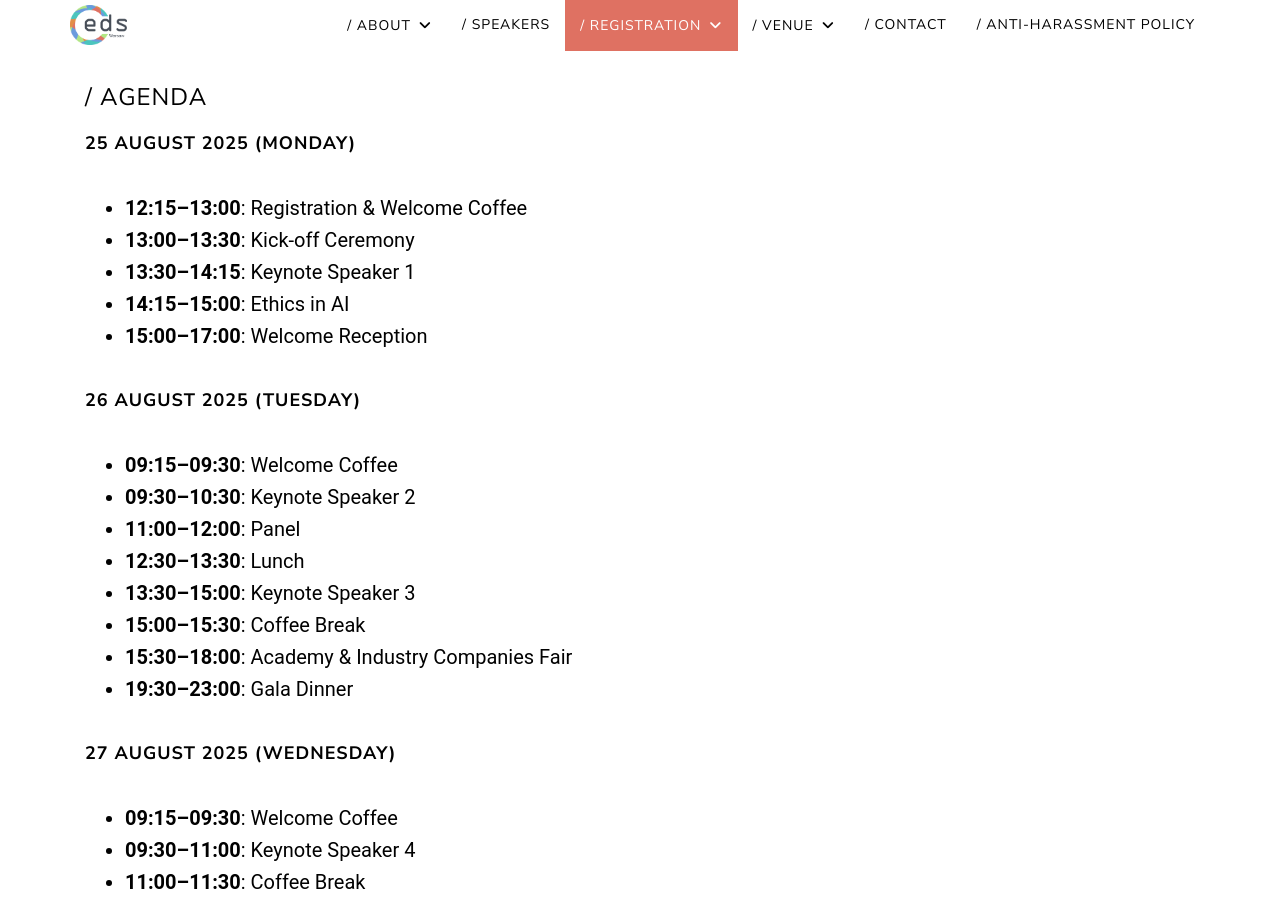
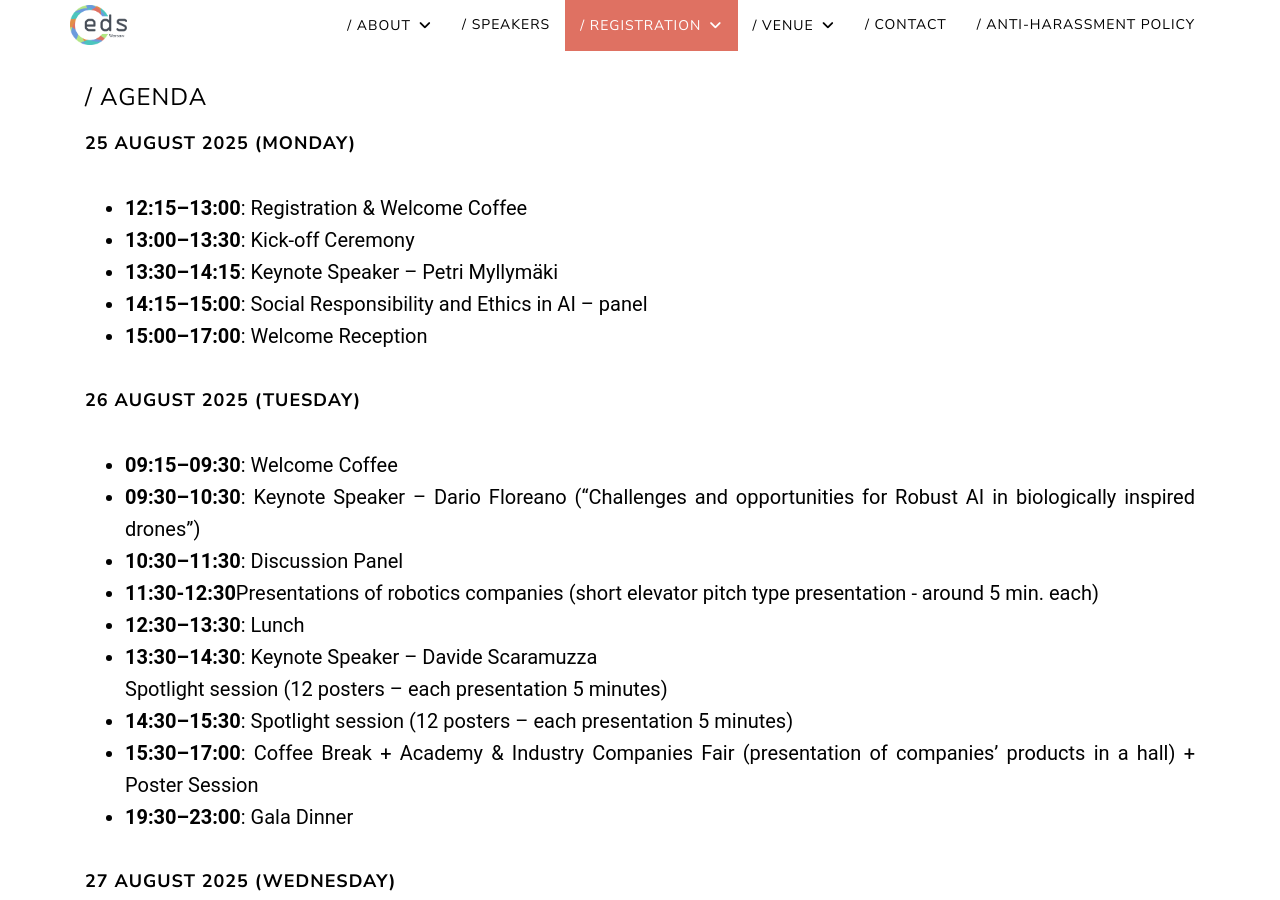
Before and after one commit to eds2025/eds2025.github.io, a Jekyll site: the page built from index.html, in a window 1280 px wide and 900 px high, scrolled down 3308 px. Built offline with Jekyll 4.4.1, drawn with Linux system fonts in a browser that asks for light colours; some of the changed text lies outside the part shown.

Commit message:
agenda updated

```diff
--- a/_includes/home/registration.html
+++ b/_includes/home/registration.html
@@ -10,29 +10,37 @@
             <ul>
                 <li><strong>12:15–13:00</strong>: Registration & Welcome Coffee</li>
                 <li><strong>13:00–13:30</strong>: Kick-off Ceremony</li>
-                <li><strong>13:30–14:15</strong>: Keynote Speaker 1</li>
-                <li><strong>14:15–15:00</strong>: Ethics in AI</li>
+                <li><strong>13:30–14:15</strong>: Keynote Speaker – Petri Myllymäki</li>
+                <li><strong>14:15–15:00</strong>: Social Responsibility and Ethics in AI – panel</li>
                 <li><strong>15:00–17:00</strong>: Welcome Reception</li>
             </ul>
 
             <h4><strong>26 August 2025 (Tuesday)</strong></h4>
             <ul>
                 <li><strong>09:15–09:30</strong>: Welcome Coffee</li>
-                <li><strong>09:30–10:30</strong>: Keynote Speaker 2</li>
-                <li><strong>11:00–12:00</strong>: Panel</li>
+                <li><strong>09:30–10:30</strong>: Keynote Speaker – Dario Floreano (“Challenges and opportunities for
+                    Robust AI in biologically inspired
+                    drones”)
+                </li>
+                <li><strong>10:30–11:30</strong>: Discussion Panel</li>
+                <li><strong>11:30-12:30</strong>Presentations of robotics companies (short elevator pitch type
+                    presentation - around 5 min. each)</li>
                 <li><strong>12:30–13:30</strong>: Lunch</li>
-                <li><strong>13:30–15:00</strong>: Keynote Speaker 3</li>
-                <li><strong>15:00–15:30</strong>: Coffee Break</li>
-                <li><strong>15:30–18:00</strong>: Academy & Industry Companies Fair</li>
+                <li><strong>13:30–14:30</strong>: Keynote Speaker – Davide Scaramuzza</li>
+                Spotlight session (12 posters – each presentation 5 minutes)
+                <li><strong>14:30–15:30</strong>: Spotlight session (12 posters – each presentation 5 minutes)</li>
+                <li><strong>15:30–17:00</strong>: Coffee Break + Academy & Industry Companies Fair (presentation of
+                    companies’ products in a hall) +
+                    Poster Session</li>
                 <li><strong>19:30–23:00</strong>: Gala Dinner</li>
             </ul>
 
             <h4><strong>27 August 2025 (Wednesday)</strong></h4>
             <ul>
                 <li><strong>09:15–09:30</strong>: Welcome Coffee</li>
-                <li><strong>09:30–11:00</strong>: Keynote Speaker 4</li>
+                <li><strong>09:30–11:00</strong>: Keynote Speaker – Pau Rodríguez López</li>
                 <li><strong>11:00–11:30</strong>: Coffee Break</li>
-                <li><strong>11:30–12:30</strong>: Keynote Speaker 5</li>
+                <li><strong>11:30–12:30</strong>: Keynote Speaker (tbc)</li>
                 <li><strong>12:30–13:30</strong>: Lunch</li>
                 <li><strong>13:30–15:00</strong>: Poster Session</li>
                 <li><strong>From 17:00</strong>: Integration Activity</li>
@@ -41,10 +49,12 @@
             <h4><strong>28 August 2025 (Thursday)</strong></h4>
             <ul>
                 <li><strong>09:15–09:30</strong>: Welcome Coffee</li>
-                <li><strong>09:30–11:00</strong>: Keynote Speaker 6</li>
+                <li><strong>09:30–11:00</strong>: Keynote Speaker – Serge Belongie</li>
                 <li><strong>11:00–11:30</strong>: Coffee Break</li>
-                <li><strong>11:30–12:30</strong>: Keynote Speaker 7</li>
+                <li><strong>11:30–12:30</strong>: Keynote Speaker – Nuria Oliver</li>
                 <li><strong>12:30–13:30</strong>: Lunch</li>
+                <li>13:30-15:30</li> Poster Session
+                <li>15:30-16:00</li> Coffee Break & Winning Poster(s) Announcement
             </ul>
 
             <h4><strong>29 August 2025 (Friday)</strong></h4>
@@ -73,14 +83,16 @@
             </p>
             <h4 id="submission-guidelines" class="about-subsection"><strong>III. Submission Guidelines</strong></h4>
             <p>
-                In the registration form, available on the <strong>ELLIS Doctoral Symposium 2025 website</strong>, authors will be
+                In the registration form, available on the <strong>ELLIS Doctoral Symposium 2025 website</strong>,
+                authors will be
                 required to
                 provide:
             </p>
             <ol>
                 <li><strong>Affiliation</strong></li>
                 <li><strong>CV</strong></li>
-                <li><strong>Title of the planned poster(s) and abstract(s)</strong> (max. 500 words, clearly outlining the research
+                <li><strong>Title of the planned poster(s) and abstract(s)</strong> (max. 500 words, clearly outlining
+                    the research
                     problem,
                     methodology, and preliminary results).
                 </li>
@@ -118,8 +130,10 @@
 
             <h4 id="how-to-submit" class="about-subsection"><strong>VI. How to Submit</strong></h4>
             <p>
-                Submissions will be accepted through an <strong>online submission form</strong>, which will be made available on the
-                <strong>ELLIS Doctoral Symposium 2025 website</strong> at the latest before the end of the first/second registration
+                Submissions will be accepted through an <strong>online submission form</strong>, which will be made
+                available on the
+                <strong>ELLIS Doctoral Symposium 2025 website</strong> at the latest before the end of the first/second
+                registration
                 round.
             </p>
             <p>
```
